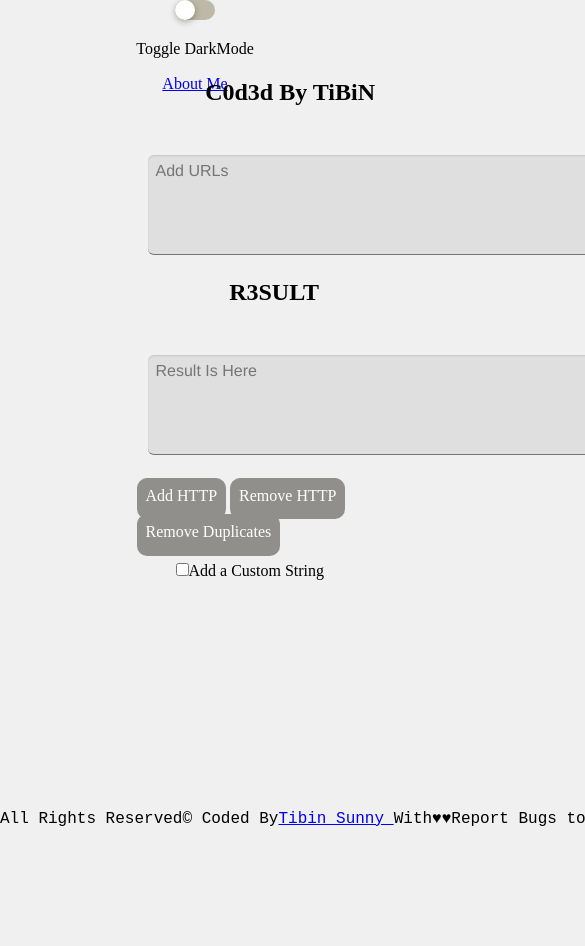
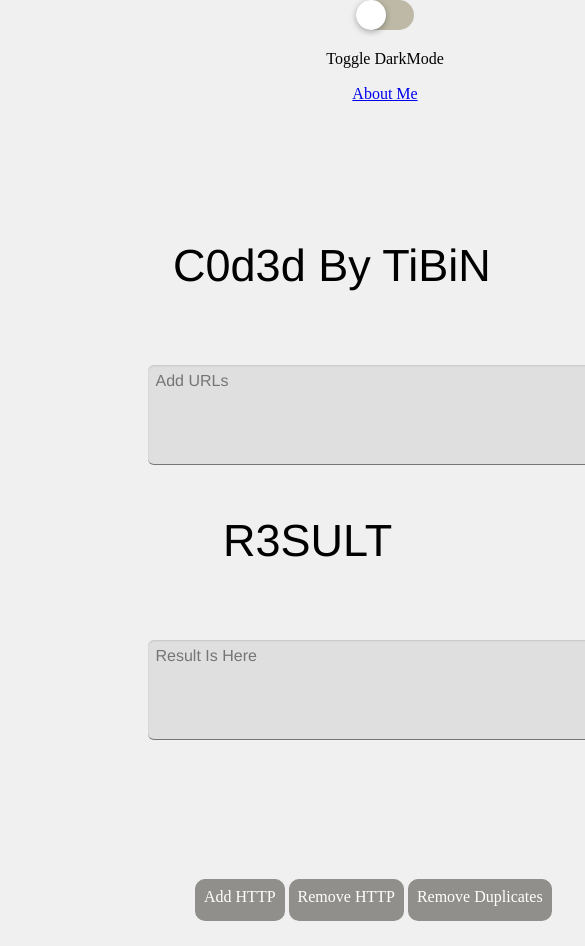
Before and after one commit to Tibinsunny/string_automation, a plain HTML site: page index.html in a window 390 px wide. Shown: the top 946 px of the page, 585 px wide, since content can reach past the window. Before the commit the page ends 844 px from the top, so only its background shows below. Drawn offline with nearby package versions, Linux system fonts and the light colour scheme.

Commit message:
Responsiveness ++

```diff
--- a/index.html
+++ b/index.html
@@ -8,8 +8,9 @@
 <title>String Automation By Tibin Sunny </title>
 <script src="https://cdnjs.cloudflare.com/ajax/libs/modernizr/2.8.3/modernizr.min.js" type="text/javascript"></script>
 <link rel="stylesheet" href="https://cdnjs.cloudflare.com/ajax/libs/normalize/5.0.0/normalize.min.css">
+<meta name="viewport" content="width=device-width, initial-scale=1.0">
 <style>
-  p{
+  .main_name,.mode{
     color:black;
   }
 #body_change {background: #F0F0F0;}
@@ -179,16 +180,233 @@ tibin
 }
 .countarea
 {
+
+  color:black;
+}
+.main_name
+{
+  margin-left: 7%;
+  font-family: 'Franklin Gothic Medium', 'Arial Narrow', Arial, sans-serif;
+  font-weight: lighter;
+  font: outline;
+  font-size: 25px;
+}
+
+/* Use a media query to add a break point at 800px: */
+
+@media only screen and (max-width: 600px) {
+
+
+
+textarea {
+  margin-top: 10px;
+  margin-left: 50px;
+  width: 500px;
+  height: 100px;
+  -moz-border-bottom-colors: none;
+  -moz-border-left-colors: none;
+  -moz-border-right-colors: none;
+  -moz-border-top-colors: none;
+  background: none repeat scroll 0 0 rgba(0, 0, 0, 0.07);
+  border-color: -moz-use-text-color #FFFFFF #FFFFFF -moz-use-text-color;
+  border-image: none;
+  border-radius: 6px 6px 6px 6px;
+  border-style: none solid solid none;
+  border-width: medium 1px 1px medium;
+  box-shadow: 0 1px 2px rgba(0, 0, 0, 0.12) inset;
+  color: #555555;
+  font-family: "Helvetica Neue",Helvetica,Arial,sans-serif;
+  font-size: 1em;
+  line-height: 1.4em;
+  padding: 5px 8px;
+  transition: background-color 0.2s ease 0s;
+}
+
+
+.approx
+{
+    margin-left: 25%;
+    margin-top: 10%;
+
+}
+
+.button_class{
+    margin-left: 45%;
+}
+.button_pos
+{
+
+  margin-top:30%;
+  margin-left:50%;
+  margin-right:-50%;
+
+}
+
+button{
+    border: 1px solid #918f8b;
+    background-color: #918f8b;
+    color: white;
+    border-radius: 10px;
+    padding: 0.5em;
+    font-size: 1.0rem;
+    cursor: pointer;
+    box-shadow: 0 5px 0 #918f8b;
+    transition-duration: 0.4s;
+    text-shadow: 2px 2px 0 #918f8b;
+  }
+
+button:hover{
+    transform: translateY(5px);
+    box-shadow: 0 0 0 #918f8b;
+    text-shadow: 2px 2px 0 #7e8f80;
+    background-color: #707a6f;
+    border: 2px solid #94a796;}
+
+    .container {
+  top: 0; right: 0; bottom: 0; left: 0;
+  height: 40px;
+  margin: auto;
+  text-align: center;
+}
+
+/** Switch
+ -------------------------------------*/
+
+.switch input {
+  position: absolute;
+  opacity: 0;
+}
+
+/**
+ * 1. Adjust this to size
+ */
+
+.switch {
+  display: inline-block;
+  font-size: 20px; /* 1 */
+  height: 1.5em;
+  width: 2.9em;
+  background: #BDB9A6;
+  border-radius: 1.5em;
+}
+
+.switch div {
+  height: 1.5em;
+  width: 1.5em;
+  border-radius: 1.5em;
+  background: #FFF;
+  box-shadow: 0 0.1em 0.3em rgba(0,0,0,0.3);
+  -webkit-transition: all 300ms;
+     -moz-transition: all 300ms;
+          transition: all 300ms;
+}
+
+.switch input:checked + div {
+  -webkit-transform: translate3d(100%, 0, 0);
+     -moz-transform: translate3d(100%, 0, 0);
+          transform: translate3d(100%, 0, 0);
+}
+
+#result123
+{
+  margin-left:-35%;
+  display: none ;
+}
+tibin
+{
+  color: black;
+}
+
+.footer {
+   position: absolute;
+   left: 0;
+   bottom: 0;
+   width: 100%;
+   text-align: center;
+   color:black;
+   display: none;
+}
+* {
+  box-sizing:border-box;
+}
+
+.left {
+  background-color:#2196F3;
+  padding:20px;
+  float:left;
+  width:20%; /* The width is 20%, by default */
+}
+
+.main {
+  background-color:#f1f1f1;
+  padding:20px;
+  float:left;
+  width:60%; /* The width is 60%, by default */
+}
+
+.right {
+  background-color:#4CAF50;
+  padding:20px;
+  float:left;
+  width:20%; /* The width is 20%, by default */
+}
+.countarea
+{
   margin-left:7%;
   color:black;
 }
 
-/* Use a media query to add a break point at 800px: */
-@media screen and (max-width:800px) {
-  .left, .main, .right {
-    width:100%; /* The width is 100%, when the viewport is 800px or smaller */
+
+.container
+{
+  margin-right:-380px;
+
+}
+.responsive
+{
+  margin-top: 200px;
+}
+.countarea
+{
+  margin-left:33%;
+}
+
+h2 {
+  margin-left: 104px;
+  color:black;
+
+
   }
+
+  .interior{
+     margin-right: -30%;
 }
+
+#dupli_remove
+{
+  margin-right: -300%;
+}
+.mode{
+    font-size: 16px;
+  }
+  textarea
+  {
+
+    margin-right: -10%;
+  }
+  .main_name
+{
+
+  margin-right: -49%;
+  font-family: 'Franklin Gothic Medium', 'Arial Narrow', Arial, sans-serif;
+  font-weight: lighter;
+  font: outline;
+  font-size: 45px;
+}
+
+}
+
+
 
 </style>
 <script>
@@ -202,28 +420,34 @@ tibin
 <!-- First Attempt to make the goddamn thing Responsive-->
 </head>
 <body id=body_change translate="no">
+
   <div class="container">
     <label class="switch"><input id="checkbox" type="checkbox" />    <div></div>
     </label>
-    <p>  Toggle DarkMode</p>
+    <p class="mode">  Toggle DarkMode</p>
 
- <a href=contact.html> About Me</a></div>
+ <a href=contact.html> About Me</a></div><div class=responsive>
     <div class="approx">
-<div class=interior><h2>C0d3d By TiBiN</h2><countlines class="countarea"></countlines></div>
+<div class=responsive2><div class=interior>
+
+  <p class="main_name">C0d3d By TiBiN</p><countlines class="countarea"></countlines></div></div>
 
 <textarea onmouseout=letscount() placeholder="Add URLs" rows="20" name="comment[text]" id="comment_text" cols="40" class="ui-autocomplete-input" autocomplete="off" role="textbox" aria-autocomplete="list" aria-haspopup="true"></textarea>
-<div class=interior><h2>&nbsp;&nbsp;&nbsp;&nbsp;R3SULT</h2><count_dupli class="countarea"></count_dupli></div>
+<div class=interior><p class="main_name">&nbsp;&nbsp;&nbsp;&nbsp;R3SULT</p><count_dupli class="countarea"></count_dupli></div>
 <textarea placeholder="Result Is Here" rows="20" name="comment[text]" id="result" cols="40" class="ui-autocomplete-input" autocomplete="off" role="textbox" aria-autocomplete="list" aria-haspopup="true"></textarea>
 
-
+    </div>
 </div><br>
-<div class=button_pos>
-<button id=Submit_Add >Add HTTP</button>
-<button  id=Submit >Remove HTTP</button>
-<button  id=dupli_remove >Remove Duplicates</button>
-
+<div >
+  <div class=button_pos>
+ <button id=Submit_Add >Add HTTP</button>
+ <button  id=Submit >Remove HTTP</button>
+   <button  id=dupli_remove >Remove Duplicates</button></div>
+  </div>
+      </div>
+</div>
 </div><div id=check_pos>
-<input title="Please tick" name="accept_terms" type="checkbox"  id="check" /><tibin>Add a Custom String</tibin>
+<!-- <input title="Please tick" name="accept_terms" type="checkbox"  id="check" /><tibin>Add a Custom String</tibin>-->
 
 <div id="custom_string" class=custom_string>
   <br><div id=result123>
@@ -231,8 +455,10 @@ tibin
     <button id="new_add">Submit</button></div>
 </div>
 </div>
+
+</div>
 <div class="footer">
-  <pre>All Rights Reserved&copy; Coded By<a href=https://tibin-sec.ml>Tibin Sunny </a>With&hearts;&hearts;Report Bugs to tibinsunny95[at]gmail.com</pre>
+ <pre class="container_footer">All Rights Reserved&copy; Coded By<a href=https://tibin-sec.ml>Tibin Sunny </a>With&hearts;&hearts;Report Bugs to tibinsunny95[at]gmail.com</pre>
 </div>
 <script src='https://cdnjs.cloudflare.com/ajax/libs/jquery/2.1.3/jquery.min.js'></script>
 </body>
@@ -376,7 +602,7 @@ if(analyser==0)
 {
 $("#body_change").css("background","black")
 analyser=1
-$("p").text("Toggle White Mode")
+$(".mode").text("Toggle White Mode")
 $("p").css("color","white")
 $("h2").css("color","white")
 $("tibin").css("color","white")
@@ -389,7 +615,7 @@ else
 {
 $("#body_change").css("background","white")
 
-$("p").text("Toggle Dark Mode")
+$(".mode").text("Toggle Dark Mode")
 $("p").css("color","black")
 $("h2").css("color","black")
 $("tibin").css("color","black")
```
Also changed, not shown: contact.html (+0 -2 lines).
